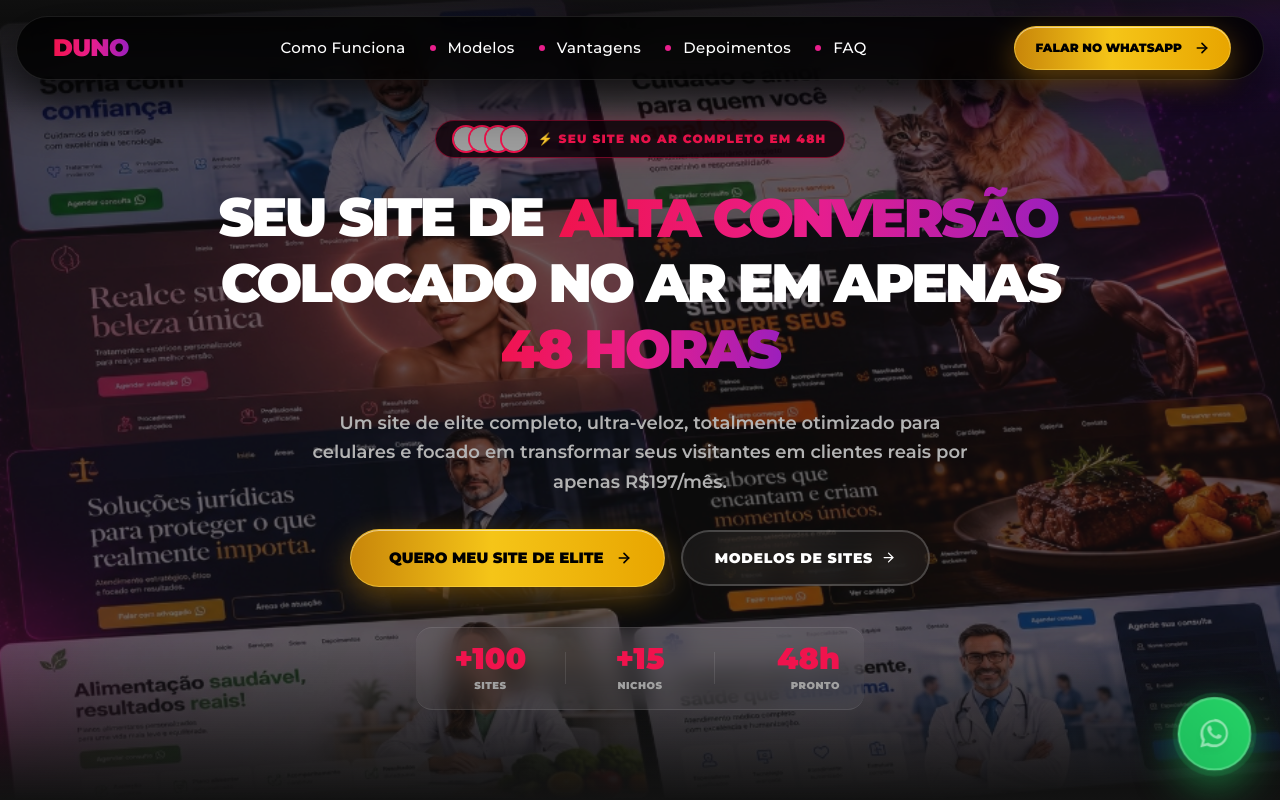
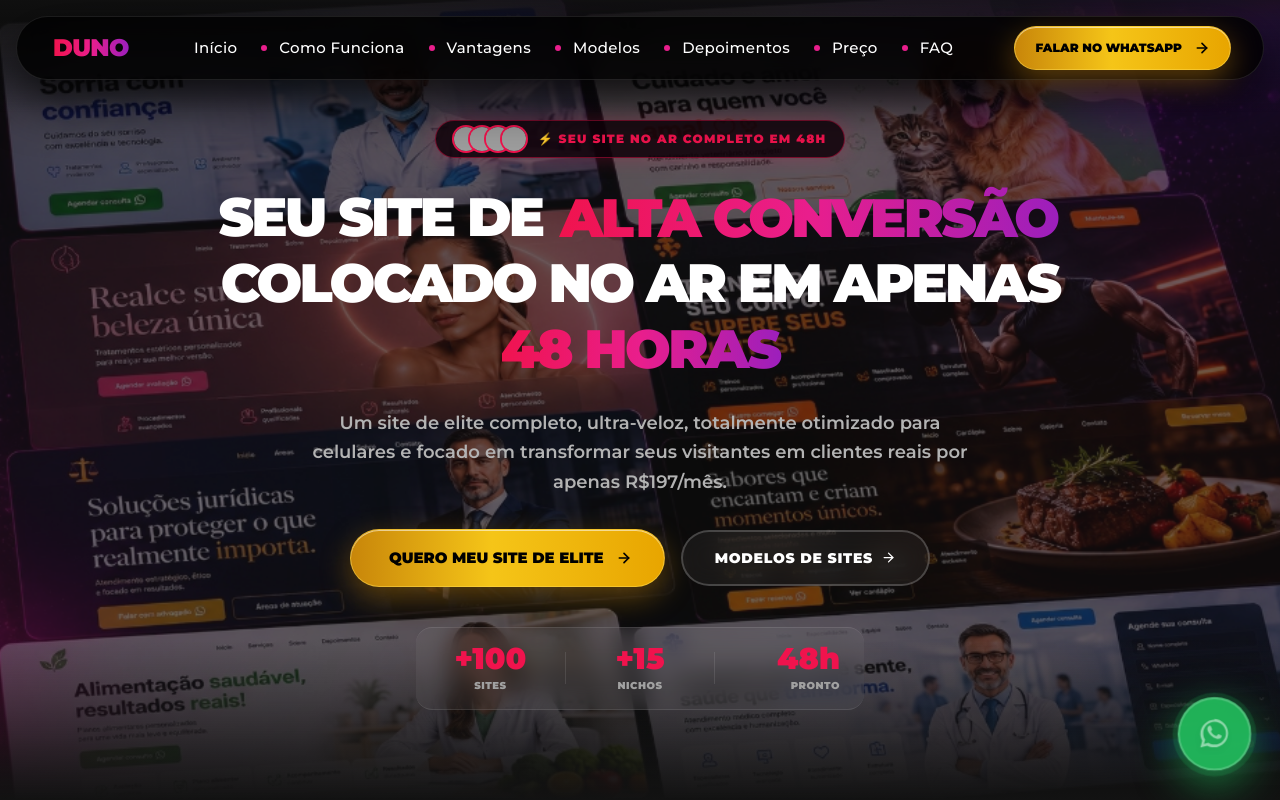
Before and after one commit to matheusetecestudo-sys/duno, a React (Vite) app: page / in a window 1280 px wide. Shown: the top 800 px of the page. Built offline with nearby package versions, Linux system fonts and the light colour scheme; grey boxes are pictures that could not be loaded.

Commit message:
feat: integrate lightbox state to hide whatsapp button and unify menu navigation

```diff
--- a/src/App.tsx
+++ b/src/App.tsx
@@ -16,6 +16,7 @@ const SocialProof = lazy(() => import("./components/MarketingElements").then(m =
 export default function App() {
   const [isMobile, setIsMobile] = useState(false);
   const [priceInView, setPriceInView] = useState(false);
+  const [isLightboxOpen, setIsLightboxOpen] = useState(false);
 
   useEffect(() => {
     const checkViewport = () => {
@@ -38,8 +39,9 @@ export default function App() {
         <div className="min-h-screen bg-[#000000] text-white flex flex-col items-center overflow-x-hidden w-full">
           <MobileVersion
             onPriceInView={(visible) => setPriceInView(visible)}
+            onLightboxChange={setIsLightboxOpen}
           />
-          <WhatsAppButton hideOnMobile={false} />
+          <WhatsAppButton hideOnMobile={isLightboxOpen} />
         </div>
       ) : (
         <>
@@ -82,7 +84,7 @@ export default function App() {
             {/* Seção 8: Modelos / escolha seu nicho */}
             <RevealSection id="modelos">
               <Suspense fallback={<PortfolioSkeleton />}>
-                <Portfolio />
+                <Portfolio onLightboxChange={setIsLightboxOpen} />
               </Suspense>
             </RevealSection>
 
@@ -121,7 +123,7 @@ export default function App() {
 
           {/* Seção 15: Footer e WhatsApp flutuante */}
           <Footer />
-          <WhatsAppButton />
+          <WhatsAppButton hideOnMobile={isLightboxOpen} />
         </>
       )}
     </div>
--- a/src/components/MarketingElements.tsx
+++ b/src/components/MarketingElements.tsx
@@ -376,12 +376,17 @@ export function FinalCTA() {
 // FOOTER
 export function Footer() {
   const scrollTo = (id: string) => {
+    if (id === "Início") {
+      window.scrollTo({ top: 0, behavior: "smooth" });
+      return;
+    }
     const sectionMap: Record<string, string> = {
       "como funciona": "como-funciona",
-      "portfólio": "modelos",
-      "benefícios": "vantagens",
+      "modelos": "modelos",
+      "vantagens": "vantagens",
       "depoimentos": "depoimentos",
-      "preço": "preco"
+      "preço": "preco",
+      "faq": "faq"
     };
 
     const elementId = sectionMap[id.toLowerCase()] || id.toLowerCase().replace(/ /g, "-");
@@ -415,7 +420,7 @@ export function Footer() {
           <div className="md:col-span-2 md:col-start-6">
             <h4 className="font-black mb-6 text-[11px] uppercase tracking-[0.2em] bg-clip-text text-transparent bg-gradient-to-r from-[#f0134d] via-[#e91e8c] to-[#9b1fbd] inline-block">Navegação</h4>
             <ul className="space-y-3">
-               {["Como funciona", "Portfólio", "Benefícios", "Depoimentos", "Preço"].map(item => (
+               {["Início", "Como funciona", "Vantagens", "Modelos", "Depoimentos", "Preço", "FAQ"].map(item => (
                  <li key={item}>
                    <button
                      onClick={() => scrollTo(item)}
@@ -498,7 +503,7 @@ export function WhatsAppButton({ hideOnMobile = false }: { hideOnMobile?: boolea
             ease: "easeInOut"
           }
         }}
-        className={`relative z-10 flex items-center justify-center p-3.5 sm:p-4 rounded-full bg-gradient-to-tr from-[#1ebd5d] to-[#25D366] text-white shadow-[0_12px_40px_rgba(37,211,102,0.55)] border-2 border-white/20 hover:border-white/40 group cursor-pointer`}
+        className={`relative z-10 flex items-center justify-center p-3.5 sm:p-4 rounded-full bg-[#25D366]/80 backdrop-blur-md text-white shadow-[0_12px_40px_rgba(37,211,102,0.55)] border-2 border-white/20 hover:border-white/40 group cursor-pointer`}
         aria-label="Fale conosco no WhatsApp"
       >
         <WhatsAppIcon size={31} className="text-white shrink-0 drop-shadow-md animate-pulse" />
--- a/src/components/MobileVersion.tsx
+++ b/src/components/MobileVersion.tsx
@@ -159,9 +159,10 @@ const CHATS = [
 
 interface MobileVersionProps {
   onPriceInView?: (visible: boolean) => void;
+  onLightboxChange?: (isOpen: boolean) => void;
 }
 
-export default function MobileVersion({ onPriceInView }: MobileVersionProps) {
+export default function MobileVersion({ onPriceInView, onLightboxChange }: MobileVersionProps) {
   const [activeFaq, setActiveFaq] = useState<number | null>(0);
   const [portfolioIndex, setPortfolioIndex] = useState(0);
   const [testimonialIndex, setTestimonialIndex] = useState(0);
@@ -264,10 +265,13 @@ export default function MobileVersion({ onPriceInView }: MobileVersionProps) {
 
                 <div className="grid grid-cols-1 gap-2.5 border-t border-white/5 pt-4">
                   {[
-                    { number: "01", label: "Como Funciona", target: "como-funciona-mobile", badge: "48 Horas", desc: "Seu site pronto em tempo recorde" },
-                    { number: "02", label: "Vantagens", target: "beneficios-mobile", badge: "Alta Conversão", desc: "Por que nos escolher faz a diferença" },
-                    { number: "03", label: "Modelos", target: "modelos-carrossel", badge: "Seu Nicho", desc: "Layouts validados para vendas" },
-                    { number: "04", label: "FAQ", target: "faq-mobile", badge: "Suporte", desc: "Tire todas as suas dúvidas" },
+                    { number: "01", label: "Início", target: "hero", badge: "Topo", desc: "Voltar ao topo do site" },
+                    { number: "02", label: "Como Funciona", target: "como-funciona-mobile", badge: "48 Horas", desc: "Seu site pronto em tempo recorde" },
+                    { number: "03", label: "Vantagens", target: "beneficios-mobile", badge: "Alta Conversão", desc: "Por que nos escolher faz a diferença" },
+                    { number: "04", label: "Modelos", target: "modelos-carrossel", badge: "Seu Nicho", desc: "Layouts validados para vendas" },
+                    { number: "05", label: "Depoimentos", target: "depoimentos-mobile", badge: "Reais", desc: "Clientes extremamente satisfeitos" },
+                    { number: "06", label: "Preço", target: "preco-mobile", badge: "Oferta", desc: "Nossa assinatura de elite" },
+                    { number: "07", label: "FAQ", target: "faq-mobile", badge: "Suporte", desc: "Tire todas as suas dúvidas" },
                   ].map((link, idx) => (
                     <button
                       key={idx}
@@ -318,6 +322,7 @@ export default function MobileVersion({ onPriceInView }: MobileVersionProps) {
           HERO MOBILE
           ---------------------------------------------------------------------- */}
       <section
+        id="hero"
         className="relative w-full min-h-screen flex flex-col items-center justify-center overflow-hidden bg-[#000000]"
         style={{ paddingTop: '95px', paddingBottom: '56px', paddingLeft: '20px', paddingRight: '20px' }}
       >
@@ -919,6 +924,7 @@ export default function MobileVersion({ onPriceInView }: MobileVersionProps) {
                   onClick={() => {
                     setLightboxImg(item.img);
                     setLightboxNiche(item.niche);
+                    onLightboxChange?.(true);
                   }}
                   onMouseEnter={() => setPanningIndex(i)}
                   onMouseLeave={() => setPanningIndex(null)}
@@ -1421,11 +1427,22 @@ export default function MobileVersion({ onPriceInView }: MobileVersionProps) {
 
         {/* Links Navigation Row */}
         <div className="flex flex-wrap gap-x-6 gap-y-3 justify-center mb-10 text-xs font-black uppercase tracking-widest text-[#f0134d]">
-          {["Como funciona", "Preço", "Apoio"].map((tab) => (
-            <button key={tab} className="focus:outline-none" onClick={() => scrollToMobile(tab === "Como funciona" ? "como-funciona" : tab === "Preço" ? "preco-mobile" : "faq")}>
-              {tab}
-            </button>
-          ))}
+          {["Início", "Como funciona", "Vantagens", "Modelos", "Depoimentos", "Preço", "FAQ"].map((tab) => {
+             const targetMap: Record<string, string> = {
+               "Início": "hero",
+               "Como funciona": "como-funciona-mobile",
+               "Vantagens": "beneficios-mobile",
+               "Modelos": "modelos-carrossel",
+               "Depoimentos": "depoimentos-mobile",
+               "Preço": "preco-mobile",
+               "FAQ": "faq-mobile"
+             };
+             return (
+               <button key={tab} className="focus:outline-none" onClick={() => scrollToMobile(targetMap[tab])}>
+                 {tab}
+               </button>
+             );
+          })}
         </div>
 
         {/* Contacts details */}
@@ -1459,12 +1476,14 @@ export default function MobileVersion({ onPriceInView }: MobileVersionProps) {
             animate={{ opacity: 1 }}
             exit={{ opacity: 0 }}
             className="fixed inset-0 z-[2000] flex items-center justify-center bg-black/90 backdrop-blur-md p-4"
-            onClick={() => setLightboxImg(null)}
+            onClick={() => {
+              setLightboxImg(null);
+              onLightboxChange?.(false);
+            }}
           >
             {/* Modal Card */}
             <div
-              className="w-full max-w-[340px] bg-[#0c0c0c] border border-white/10 rounded-[24px] overflow-hidden flex flex-col shadow-[0_20px_50px_rgba(0,0,0,0.5)]"
-              style={{ height: '80vh' }}
+              className="w-[90vw] h-[90vh] bg-[#0c0c0c] border border-white/10 rounded-[24px] overflow-hidden flex flex-col shadow-[0_20px_50px_rgba(0,0,0,0.5)] mx-auto"
               onClick={e => e.stopPropagation()}
             >
               {/* Header */}
@@ -1473,7 +1492,10 @@ export default function MobileVersion({ onPriceInView }: MobileVersionProps) {
                   {lightboxNiche}
                 </span>
                 <button
-                  onClick={() => setLightboxImg(null)}
+                  onClick={() => {
+                    setLightboxImg(null);
+                    onLightboxChange?.(false);
+                  }}
                   className="w-7 h-7 rounded-full bg-white/5 hover:bg-white/10 active:bg-white/20 flex items-center justify-center text-white/80 hover:text-white cursor-pointer transition-colors"
                 >
                   <X size={14} className="stroke-[2.5]" />
--- a/src/components/Navbar.tsx
+++ b/src/components/Navbar.tsx
@@ -17,6 +17,11 @@ export default function Navbar() {
   }, []);
 
   const scrollTo = (id: string) => {
+    if (id === "Início") {
+      window.scrollTo({ top: 0, behavior: "smooth" });
+      setIsOpen(false);
+      return;
+    }
     const formattedId = id
       .toLowerCase()
       .normalize("NFD")
@@ -29,7 +34,7 @@ export default function Navbar() {
     setIsOpen(false);
   };
 
-  const navItems = ["Como Funciona", "Modelos", "Vantagens", "Depoimentos", "FAQ"];
+  const navItems = ["Início", "Como Funciona", "Vantagens", "Modelos", "Depoimentos", "Preço", "FAQ"];
 
   return (
     <nav className="fixed top-4 left-0 right-0 z-50 flex justify-center px-4 pointer-events-none">
--- a/src/components/Portfolio.tsx
+++ b/src/components/Portfolio.tsx
@@ -77,7 +77,11 @@ const NICHES = [
   }
 ];
 
-export default function Portfolio() {
+interface PortfolioProps {
+  onLightboxChange?: (isOpen: boolean) => void;
+}
+
+export default function Portfolio({ onLightboxChange }: PortfolioProps) {
   const [panningIndex, setPanningIndex] = useState<number | null>(null);
   const [lightboxImg, setLightboxImg] = useState<string | null>(null);
   const [lightboxNiche, setLightboxNiche] = useState<string>("");
@@ -86,6 +90,12 @@ export default function Portfolio() {
   const openLightbox = (item: typeof NICHES[0]) => {
     setLightboxImg(item.img);
     setLightboxNiche(item.niche);
+    onLightboxChange?.(true);
+  };
+
+  const closeLightbox = () => {
+    setLightboxImg(null);
+    onLightboxChange?.(false);
   };
 
   return (
@@ -200,7 +210,7 @@ export default function Portfolio() {
             animate={{ opacity: 1 }}
             exit={{ opacity: 0 }}
             className="fixed inset-0 z-[70] flex items-center justify-center bg-black/90 backdrop-blur-md p-4"
-            onClick={() => setLightboxImg(null)}
+            onClick={closeLightbox}
           >
             {/* Modal Card */}
             <div
@@ -214,7 +224,7 @@ export default function Portfolio() {
                   {lightboxNiche}
                 </span>
                 <button
-                  onClick={() => setLightboxImg(null)}
+                  onClick={closeLightbox}
                   className="w-8 h-8 rounded-full bg-white/5 hover:bg-white/10 flex items-center justify-center text-white/80 hover:text-white cursor-pointer transition-colors"
                 >
                   <X size={16} className="stroke-[2.5]" />
```
